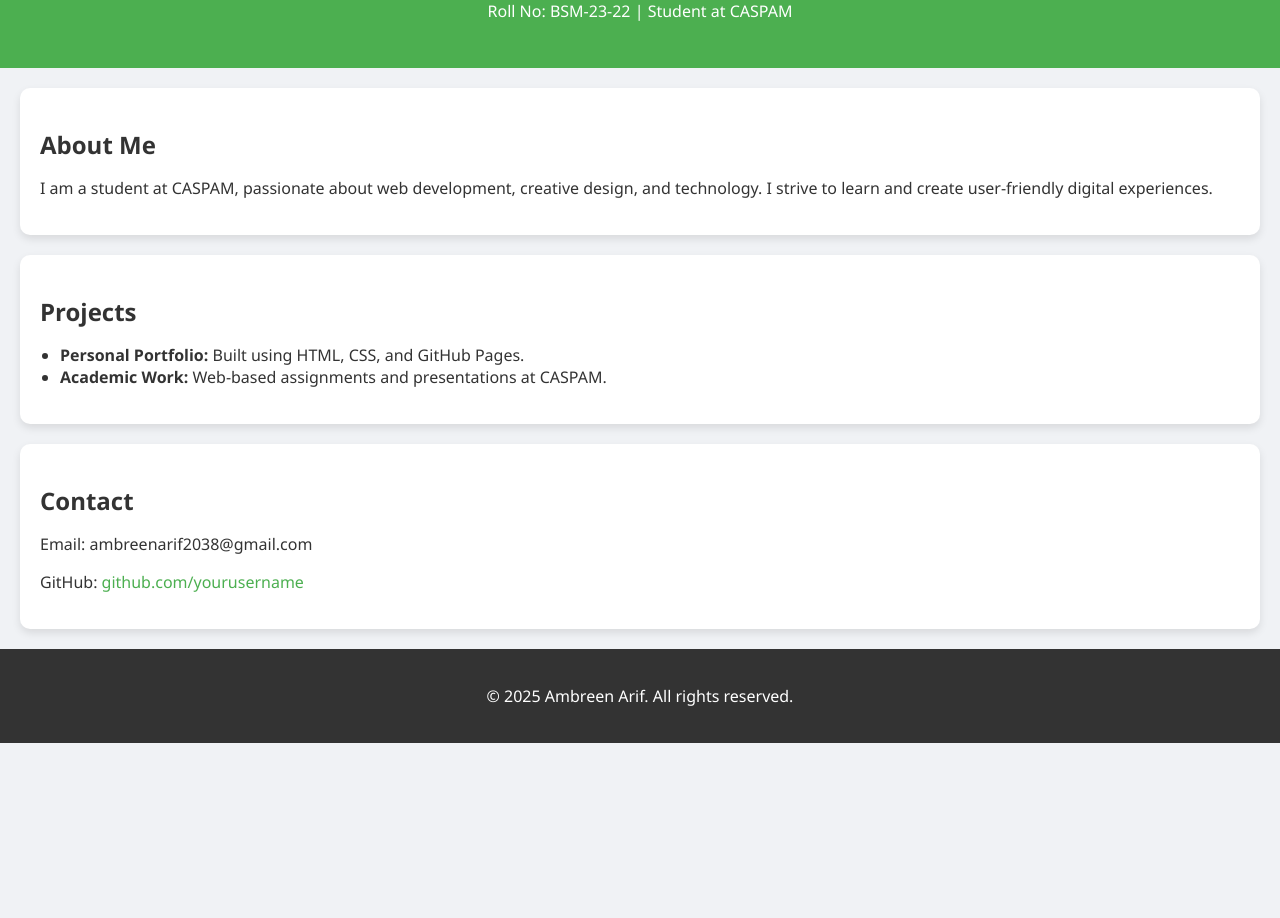
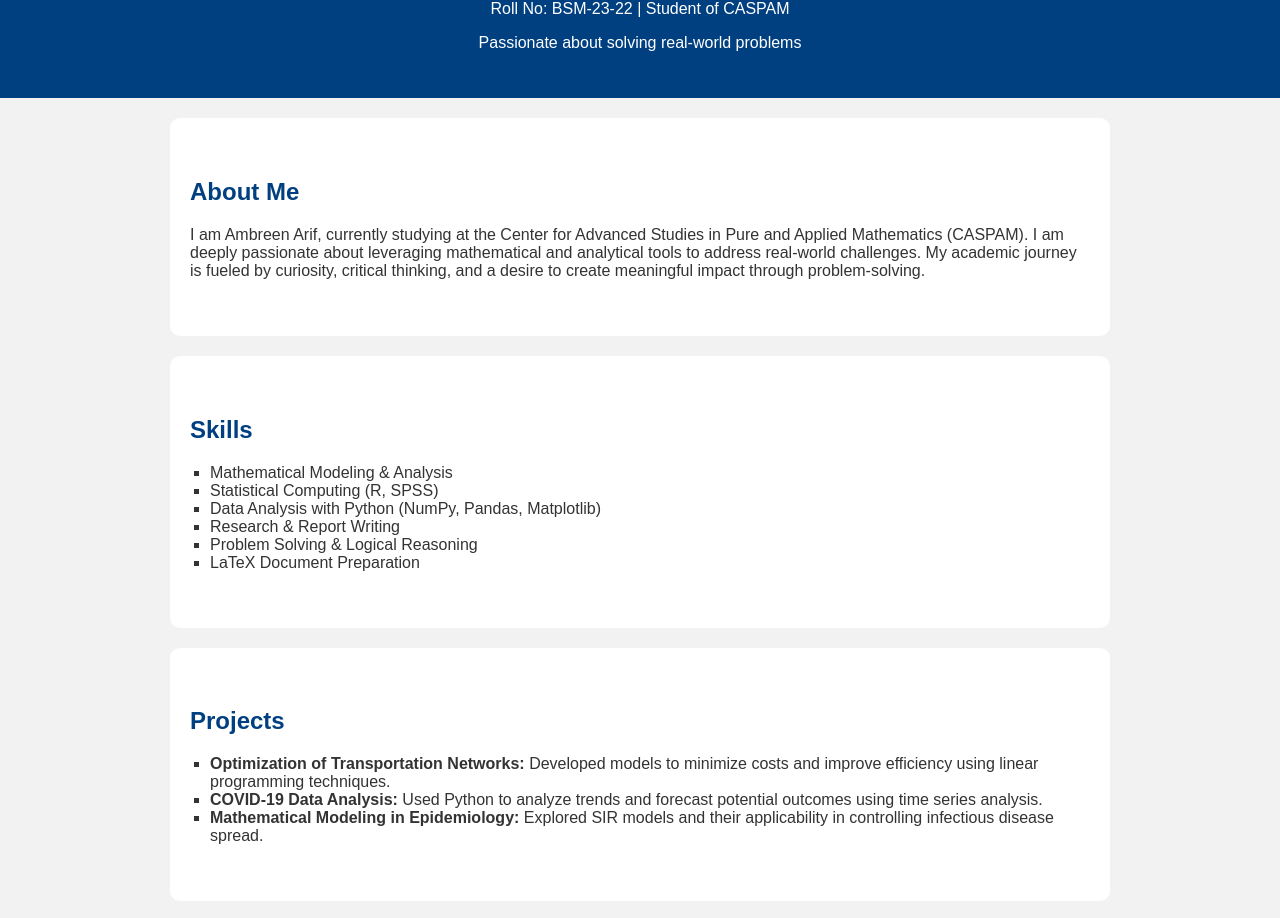
Before and after one commit to Amb-maker/Amb-data-science-, a plain HTML site: page index.html in a window 1280 px wide. Shown: the part 110-1028 px from the top of the page. Before the commit the page ends 853 px from the top, so only its background shows below. Drawn offline with Linux system fonts and the light colour scheme.

Commit message:
Update index.html

```diff
--- a/index.html
+++ b/index.html
@@ -1,40 +1,102 @@
 <!DOCTYPE html>
 <html lang="en">
 <head>
-  <meta charset="UTF-8" />
-  <meta name="viewport" content="width=device-width, initial-scale=1.0" />
+    <meta charset="UTF-8">
+    <meta name="viewport" content="width=device-width, initial-scale=1.0">
     <title>Ambreen Arif - Portfolio</title>
-  <link rel="stylesheet" href="style.css" />
+    <style>
+        body {
+            font-family: Arial, sans-serif;
+            margin: 0;
+            padding: 0;
+            background: #f2f2f2;
+            color: #333;
+        }
+        header {
+            background-color: #004080;
+            color: white;
+            padding: 30px 20px;
+            text-align: center;
+        }
+        section {
+            padding: 40px 20px;
+            max-width: 900px;
+            margin: auto;
+            background-color: white;
+            margin-top: 20px;
+            border-radius: 10px;
+        }
+        h1, h2 {
+            color: #004080;
+        }
+        ul {
+            list-style-type: square;
+            padding-left: 20px;
+        }
+        .contact a {
+            display: block;
+            color: #004080;
+            text-decoration: none;
+            margin-bottom: 8px;
+        }
+        footer {
+            text-align: center;
+            padding: 20px;
+            background-color: #004080;
+            color: white;
+            margin-top: 30px;
+        }
+    </style>
 </head>
 <body>
+
     <header>
         <h1>Ambreen Arif</h1>
-    <p>Roll No: BSM-23-22 | Student at CASPAM</p>
+        <p>Roll No: BSM-23-22 | Student of CASPAM</p>
+        <p>Passionate about solving real-world problems</p>
     </header>
 
-  <section class="about">
+    <section>
         <h2>About Me</h2>
-    <p>I am a student at CASPAM, passionate about web development, creative design, and technology. I strive to learn and create user-friendly digital experiences.</p>
+        <p>
+            I am Ambreen Arif, currently studying at the Center for Advanced Studies in Pure and Applied Mathematics (CASPAM).
+            I am deeply passionate about leveraging mathematical and analytical tools to address real-world challenges.
+            My academic journey is fueled by curiosity, critical thinking, and a desire to create meaningful impact through problem-solving.
+        </p>
     </section>
 
-  <section class="projects">
+    <section>
+        <h2>Skills</h2>
+        <ul>
+            <li>Mathematical Modeling & Analysis</li>
+            <li>Statistical Computing (R, SPSS)</li>
+            <li>Data Analysis with Python (NumPy, Pandas, Matplotlib)</li>
+            <li>Research & Report Writing</li>
+            <li>Problem Solving & Logical Reasoning</li>
+            <li>LaTeX Document Preparation</li>
+        </ul>
+    </section>
+
+    <section>
         <h2>Projects</h2>
         <ul>
-      <li><strong>Personal Portfolio:</strong> Built using HTML, CSS, and GitHub Pages.</li>
-      <li><strong>Academic Work:</strong> Web-based assignments and presentations at CASPAM.</li>
+            <li><strong>Optimization of Transportation Networks:</strong> Developed models to minimize costs and improve efficiency using linear programming techniques.</li>
+            <li><strong>COVID-19 Data Analysis:</strong> Used Python to analyze trends and forecast potential outcomes using time series analysis.</li>
+            <li><strong>Mathematical Modeling in Epidemiology:</strong> Explored SIR models and their applicability in controlling infectious disease spread.</li>
         </ul>
     </section>
 
     <section class="contact">
         <h2>Contact</h2>
-    <p>Email: ambreenarif2038@gmail.com</p>
-    <p>GitHub: <a href="https://github.com/Amb-maker" target="_blank">github.com/yourusername</a></p>
+        <p>You can reach out to me through the following channels:</p>
+        <a href="mailto:ambreenarif2038gmail.com">Email: ambreenarif2038@gmail.com</a>
+        <a href="https://www.linkedin.com/in/ambreenarif" target="_blank">LinkedIn: linkedin.com/in/ambreenarif</a>
+        <a href="https://github.com/amb-maker" target="_blank">GitHub: github.com/amb-maker</a>
     </section>
 
     <footer>
-    <p>© 2025 Ambreen Arif. All rights reserved.</p>
+        &copy; 2025 Ambreen Arif | All rights reserved.
     </footer>
 
-  <script src="script.js"></script>
 </body>
-</html/>
+</html>
```
Lines whose indentation alone changed are shown as unchanged.
